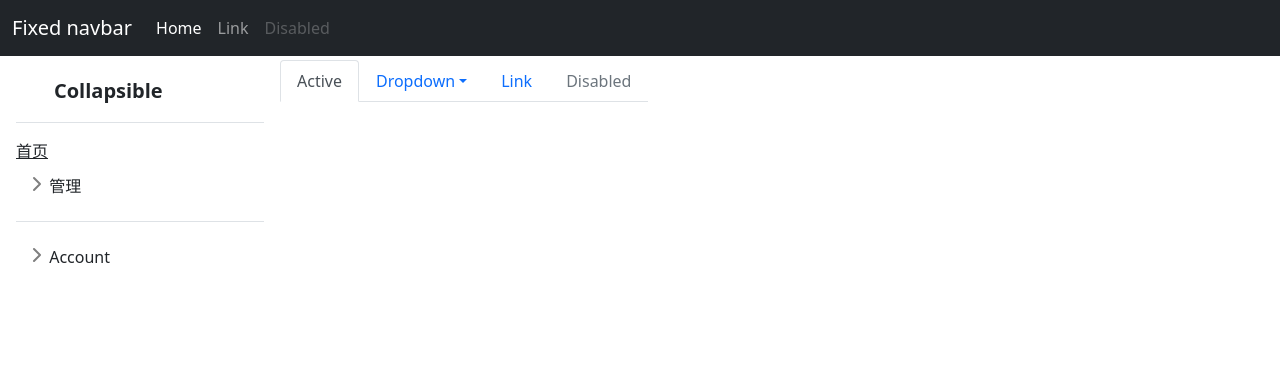
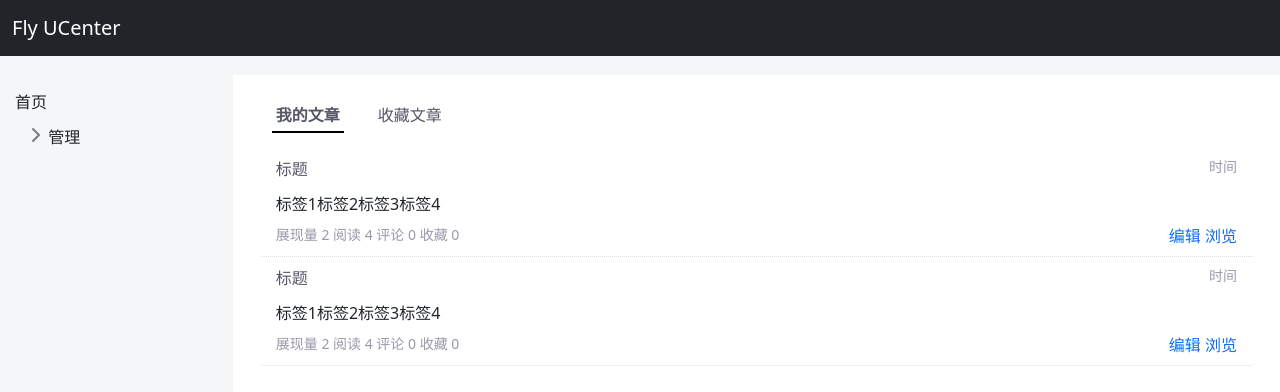
Before and after one commit to peng49/fly-ucenter, a Vue app: page / in a window 1280 px wide. Shown: the top 392 px of the page. Built offline with nearby package versions, Linux system fonts and the light colour scheme.

Commit message:
文章列表

```diff
--- a/src/App.vue
+++ b/src/App.vue
@@ -21,7 +21,15 @@ export default {
 </script>
 
 <style>
+body {
+  background: #f5f6f7 !important;
+}
+
+a {
+  text-decoration: none;;
+}
+
 #app {
-  margin-top: 60px;
+  margin-top: 75px;
 }
 </style>
--- a/src/components/Center.vue
+++ /dev/null
@@ -1,34 +0,0 @@
-<template>
-  <div class="hello">
-
-  </div>
-</template>
-
-<script>
-import "bootstrap/dist/css/bootstrap.css"
-export default {
-  name: 'UCenter',
-  props: {
-    msg: String
-  }
-}
-</script>
-
-<!-- Add "scoped" attribute to limit CSS to this component only -->
-<style scoped>
-
-h3 {
-  margin: 40px 0 0;
-}
-ul {
-  list-style-type: none;
-  padding: 0;
-}
-li {
-  display: inline-block;
-  margin: 0 10px;
-}
-a {
-  color: #42b983;
-}
-</style>
--- a/src/components/Layout.vue
+++ b/src/components/Layout.vue
@@ -1,46 +1,9 @@
 <template>
   <Header></Header>
   <main>
-    <Sidebar />
-
-    <div class="row bg-white">
-      <div class="container">
-
-        <ul class="nav nav-tabs">
-          <li class="nav-item">
-            <a class="nav-link active" aria-current="page" href="#">Active</a>
-          </li>
-          <li class="nav-item dropdown">
-            <a
-              class="nav-link dropdown-toggle"
-              data-bs-toggle="dropdown"
-              href="#"
-              role="button"
-              aria-expanded="false"
-              >Dropdown</a
-            >
-            <ul class="dropdown-menu">
-              <li><a class="dropdown-item" href="#">Action</a></li>
-              <li><a class="dropdown-item" href="#">Another action</a></li>
-              <li><a class="dropdown-item" href="#">Something else here</a></li>
-              <li><hr class="dropdown-divider" /></li>
-              <li><a class="dropdown-item" href="#">Separated link</a></li>
-            </ul>
-          </li>
-          <li class="nav-item">
-            <a class="nav-link" href="#">Link</a>
-          </li>
-          <li class="nav-item">
-            <a
-              class="nav-link disabled"
-              href="#"
-              tabindex="-1"
-              aria-disabled="true"
-              >Disabled</a
-            >
-          </li>
-        </ul>
-      </div>
+    <Sidebar/>
+    <div class="container-fluid bg-white p-4">
+        <Posts/>
     </div>
   </main>
 </template>
@@ -48,12 +11,20 @@
 <script>
 import Header from "./common/Header.vue";
 import Sidebar from "./common/Sidebar.vue";
+import Posts from "./user/Posts"
 
 export default {
   name: "Layout",
   components: {
     Header,
     Sidebar,
+    Posts
   },
 };
 </script>
+<style>
+main {
+  display: flex;
+  min-height: 500px;
+}
+</style>
--- a/src/components/common/Header.vue
+++ b/src/components/common/Header.vue
@@ -3,37 +3,7 @@
     <!-- Fixed navbar -->
     <nav class="navbar navbar-expand-md navbar-dark fixed-top bg-dark">
       <div class="container-fluid">
-        <a class="navbar-brand" href="#">Fixed navbar</a>
-        <button
-          class="navbar-toggler"
-          type="button"
-          data-bs-toggle="collapse"
-          data-bs-target="#navbarCollapse"
-          aria-controls="navbarCollapse"
-          aria-expanded="false"
-          aria-label="Toggle navigation"
-        >
-          <span class="navbar-toggler-icon"></span>
-        </button>
-        <div class="collapse navbar-collapse" id="navbarCollapse">
-          <ul class="navbar-nav me-auto mb-2 mb-md-0">
-            <li class="nav-item">
-              <a class="nav-link active" aria-current="page" href="#">Home</a>
-            </li>
-            <li class="nav-item">
-              <a class="nav-link" href="#">Link</a>
-            </li>
-            <li class="nav-item">
-              <a
-                class="nav-link disabled"
-                href="#"
-                tabindex="-1"
-                aria-disabled="true"
-                >Disabled</a
-              >
-            </li>
-          </ul>
-        </div>
+        <a class="navbar-brand" href="#">Fly UCenter</a>
       </div>
     </nav>
   </header>
--- a/src/components/common/Sidebar.vue
+++ b/src/components/common/Sidebar.vue
@@ -1,26 +1,10 @@
 <template>
-        <div class="flex-shrink-0 p-3 bg-white" style="width: 280px">
-      <a
-        href="/"
-        class="
-          d-flex
-          align-items-center
-          pb-3
-          mb-3
-          link-dark
-          text-decoration-none
-          border-bottom
-        "
-      >
-        <svg class="bi me-2" width="30" height="24">
-          <use xlink:href="#bootstrap"></use>
-        </svg>
-        <span class="fs-5 fw-semibold">Collapsible</span>
-      </a>
+  <div class="sidebar" style="width:280px">
     <ul class="list-unstyled ps-0">
       <li class="mb-1">
         <a class="link-dark rounded" href="">首页</a>
       </li>
+
       <li class="mb-1">
         <button
             class="btn btn-toggle align-items-center rounded collapsed"
@@ -38,75 +22,14 @@
           </ul>
         </div>
       </li>
-
-        <li class="border-top my-3"></li>
-        <li class="mb-1">
-          <button
-            class="btn btn-toggle align-items-center rounded collapsed"
-            data-bs-toggle="collapse"
-            data-bs-target="#account-collapse"
-            aria-expanded="false"
-          >
-            Account
-          </button>
-          <div class="collapse" id="account-collapse">
-            <ul class="btn-toggle-nav list-unstyled fw-normal pb-1 small">
-              <li><a href="#" class="link-dark rounded">New...</a></li>
-              <li><a href="#" class="link-dark rounded">Profile</a></li>
-              <li><a href="#" class="link-dark rounded">Settings</a></li>
-              <li><a href="#" class="link-dark rounded">Sign out</a></li>
-            </ul>
-          </div>
-        </li>
     </ul>
   </div>
 </template>
 
 
-
 <style>
-body {
-  min-height: 100vh;
-  min-height: -webkit-fill-available;
-}
-
-html {
-  height: -webkit-fill-available;
-}
-
-main {
-  display: flex;
-  flex-wrap: nowrap;
-  height: 100vh;
-  height: -webkit-fill-available;
-  max-height: 100vh;
-  overflow-x: auto;
-  overflow-y: hidden;
-}
-
-.b-example-divider {
-  flex-shrink: 0;
-  width: 1.5rem;
-  height: 100vh;
-  background-color: rgba(0, 0, 0, 0.1);
-  border: solid rgba(0, 0, 0, 0.15);
-  border-width: 1px 0;
-  box-shadow: inset 0 0.5em 1.5em rgba(0, 0, 0, 0.1),
-    inset 0 0.125em 0.5em rgba(0, 0, 0, 0.15);
-}
-
-.bi {
-  vertical-align: -0.125em;
-  pointer-events: none;
-  fill: currentColor;
-}
-
-.dropdown-toggle {
-  outline: 0;
-}
-
-.nav-flush .nav-link {
-  border-radius: 0;
+.sidebar{
+  padding: 15px;
 }
 
 .btn-toggle {
@@ -118,6 +41,7 @@ main {
   background-color: transparent;
   border: 0;
 }
+
 .btn-toggle:hover,
 .btn-toggle:focus {
   color: rgba(0, 0, 0, 0.85);
@@ -135,6 +59,7 @@ main {
 .btn-toggle[aria-expanded="true"] {
   color: rgba(0, 0, 0, 0.85);
 }
+
 .btn-toggle[aria-expanded="true"]::before {
   transform: rotate(90deg);
 }
@@ -146,19 +71,10 @@ main {
   margin-left: 1.25rem;
   text-decoration: none;
 }
+
 .btn-toggle-nav a:hover,
 .btn-toggle-nav a:focus {
   background-color: #d2f4ea;
 }
 
-.scrollarea {
-  overflow-y: auto;
-}
-
-.fw-semibold {
-  font-weight: 600;
-}
-.lh-tight {
-  line-height: 1.25;
-}
 </style>
--- /dev/null
+++ b/src/components/user/Posts.vue
@@ -0,0 +1,95 @@
+<template>
+  <div class="row">
+    <ul class="nav">
+      <li class="nav-item">
+        <a class="nav-link p-1 active" href="#">我的文章</a>
+      </li>
+      <li class="nav-item">
+        <a class="nav-link p-1" href="#">收藏文章</a>
+      </li>
+    </ul>
+    <div class="container" style="padding: 15px">
+      <!-- todo 状态筛选  -->
+
+      <!--  todo 搜索栏   -->
+      <div class="list-group">
+        <div class="list-group-item list-group-item-action">
+          <div class="d-flex w-100 justify-content-between pb-2">
+            <h5 class="mb-1">
+              <a href="#">标题</a>
+            </h5>
+            <small>时间</small>
+          </div>
+          <p class="mb-2">
+            <span>标签1</span>
+            <span>标签2</span>
+            <span>标签3</span>
+            <span>标签4</span>
+          </p>
+          <div class="d-flex w-100 justify-content-between">
+            <small>展现量 2 阅读 4 评论 0 收藏 0</small>
+            <div>
+              <a href="">编辑</a> <a href="">浏览</a>
+            </div>
+          </div>
+        </div>
+        <div class="list-group-item list-group-item-action">
+          <div class="d-flex w-100 justify-content-between pb-2">
+            <h5 class="mb-1">
+              <a href="#">标题</a>
+            </h5>
+            <small>时间</small>
+          </div>
+          <p class="mb-2">
+            <span>标签1</span>
+            <span>标签2</span>
+            <span>标签3</span>
+            <span>标签4</span>
+          </p>
+          <div class="d-flex w-100 justify-content-between">
+            <small>展现量 2 阅读 4 评论 0 收藏 0</small>
+            <div>
+              <a href="">编辑</a> <a href="">浏览</a>
+            </div>
+          </div>
+        </div>
+      </div>
+      <!--  分页    -->
+    </div>
+  </div>
+</template>
+
+<script>
+
+</script>
+
+<style scoped>
+.nav-item {
+  padding-left: 15px;
+  padding-right: 15px;
+}
+
+small {
+  color: #999aaa;
+}
+
+.list-group-item {
+  border: none;
+  border-bottom: 1px dotted #ddd;
+}
+
+.list-group-item h5 a {
+  font-size: 16px;
+  font-weight: 500;
+  color: #555666;
+}
+
+.nav-link {
+  color: #555666;
+}
+
+.nav-link.active {
+  font-weight: 600;
+  border-bottom: 2px solid black;
+}
+</style>
```
Also changed, not shown: src/components/common/Pagination.vue (added, +7 -0 lines), src/components/user/Center.vue (added), src/components/user/Setting.vue (added). Lines whose indentation alone changed are shown as unchanged.
